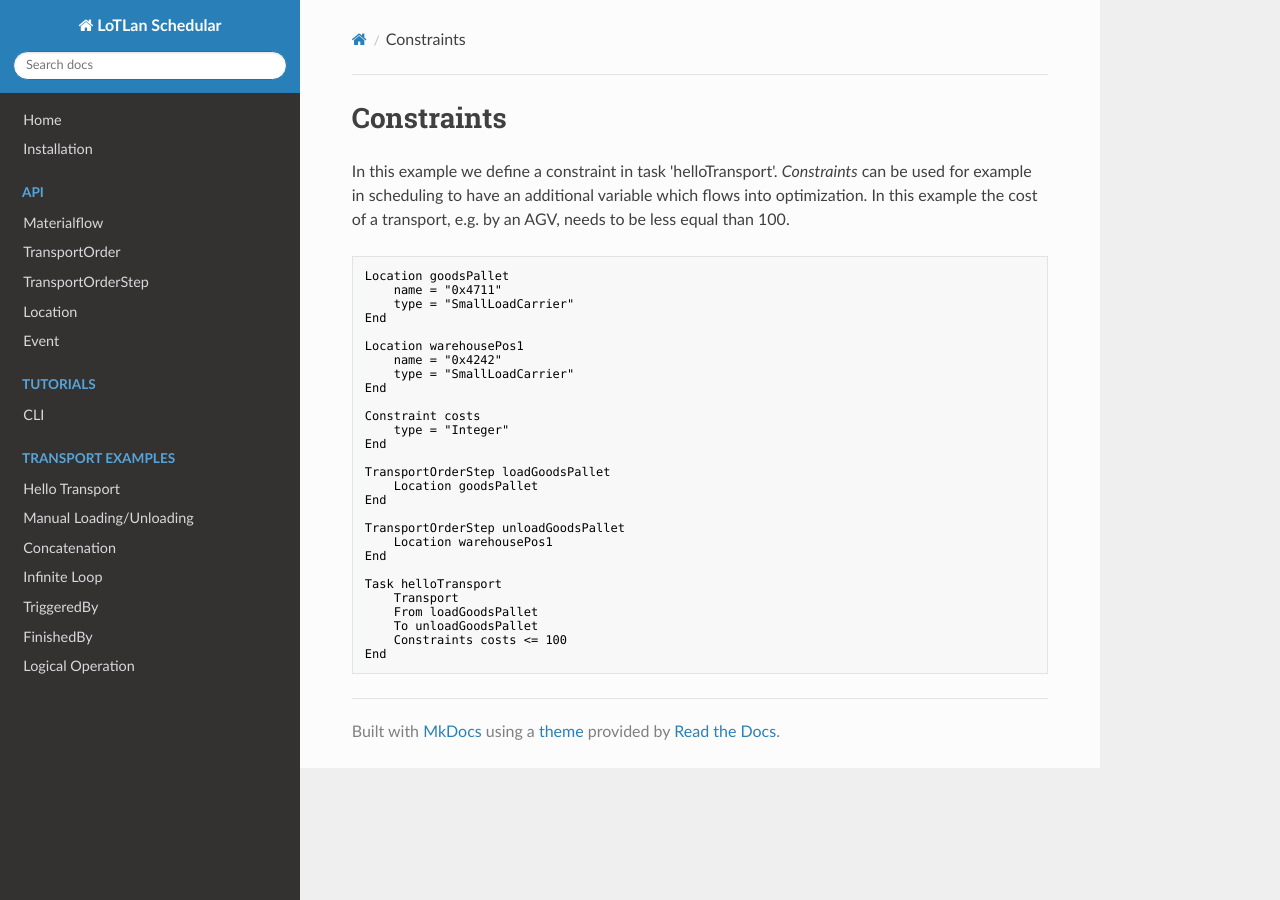
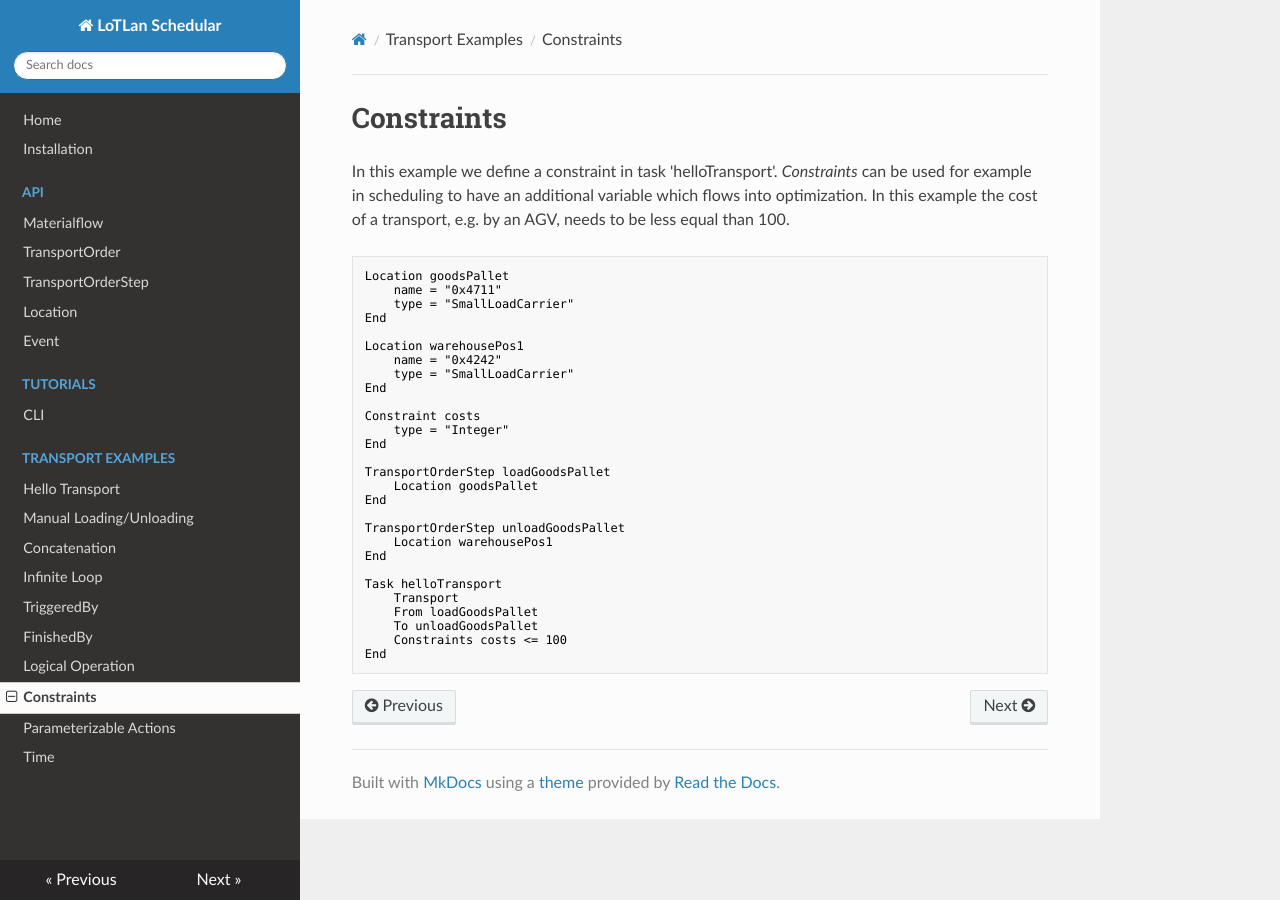
Before and after one commit to iml130/lotlan-scheduler, an MkDocs documentation site: the page built from docs/tutorials/examples/constraints.md, in a window 1280 px wide. Built offline with MkDocs 1.6.1, drawn with Linux system fonts in a browser that asks for light colours; nearby versions of some CDN libraries.

Commit message:
Add missing example file entries

```diff
--- a/mkdocs.yml
+++ b/mkdocs.yml
@@ -26,3 +26,6 @@ nav:
         - TriggeredBy: tutorials/examples/triggered-by.md
         - FinishedBy: tutorials/examples/finished-by.md
         - Logical Operation: tutorials/examples/logical-operation.md
+        - Constraints: tutorials/examples/constraints.md
+        - Parameterizable Actions: tutorials/examples/parameterizable-actions.md
+        - Time: tutorials/examples/time-triggered-task.md
```
